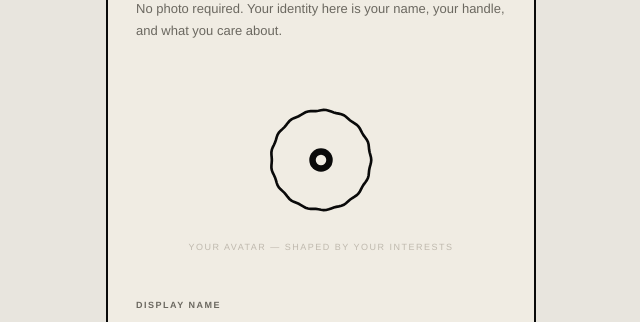
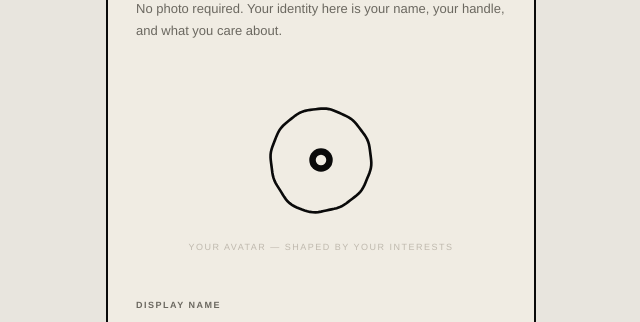
Before and after one commit to circleman-collab/circle-app, a React (Vite) app: page / in a window 1280 px wide. Shown: the part 164-486 px from the top of the page, without its empty margins (319-959 px from the left). Built offline with nearby package versions, Linux system fonts and the light colour scheme.

Commit message:
avatar movement update

```diff
--- a/src/App.jsx
+++ b/src/App.jsx
@@ -46,19 +46,44 @@ function tagSeed(tags){var s=0;(tags||[]).forEach(t=>{for(var i=0;i<t.length;i++
 function seededRand(seed,i){var x=Math.sin(seed+i*127.1)*43758.5453123;return x-Math.floor(x);}
 
 function genAvatarPath(tags,size){
-  var n=tags.length,seed=tagSeed(tags),cx=size/2,cy=size/2,baseR=size*0.36,steps=120,reveal=n/9;
-  var numPulls=4+Math.floor(seededRand(seed,0)*3),pulls=[];
-  for(var p=0;p<numPulls;p++){var angle=(p/numPulls)*Math.PI*2+seededRand(seed,p+1)*1.1-0.55;var depth=size*(0.10+seededRand(seed,p+10)*0.13);var width=0.38+seededRand(seed,p+20)*0.35;pulls.push({angle,depth,width});}
-  var numBumps=numPulls,bumps=[];
-  for(var b=0;b<numBumps;b++){var bAngle=((b+0.5)/numBumps)*Math.PI*2+seededRand(seed,b+30)*0.5;var bHeight=size*(0.018+seededRand(seed,b+40)*0.028);var bWidth=0.25+seededRand(seed,b+50)*0.2;bumps.push({angle:bAngle,height:bHeight,width:bWidth});}
-  var d="";
+  var n=tags.length,seed=tagSeed(tags),cx=size/2,cy=size/2;
+  var reveal=Math.max(0.15,n/9); // always show something even with 0 tags
+  var sr=seededRand; // shorthand
+
+  // Base radius varies by seed — some avatars are bigger, some compact
+  var baseR=size*(0.28+sr(seed,99)*0.12);
+
+  // Pull count: 2–8, influenced by tag count for complexity
+  var minPulls=2,maxPulls=3+Math.floor(n/2);
+  var numPulls=minPulls+Math.floor(sr(seed,0)*(maxPulls-minPulls+1));
+
+  // Pulls: mix of deep inward dents and outward spikes
+  var pulls=[];
+  for(var p=0;p<numPulls;p++){
+    var angle=(p/numPulls)*Math.PI*2+sr(seed,p+1)*1.4-0.7;
+    var isSpike=sr(seed,p+60)>0.55; // ~45% chance of outward spike
+    var depth=isSpike
+      ?-size*(0.06+sr(seed,p+10)*0.14)  // outward spike
+      : size*(0.08+sr(seed,p+10)*0.22); // inward dent — deeper than before
+    var width=0.18+sr(seed,p+20)*0.55;  // wider range — some tight, some broad
+    pulls.push({angle,depth,width,isSpike});
+  }
+
+  // High-frequency noise for texture — varies per seed
+  var noiseAmp=size*(0.005+sr(seed,77)*0.018);
+  var noiseFreq=Math.floor(5+sr(seed,78)*14);
+
+  var steps=120,d="";
   for(var i=0;i<=steps;i++){
     var t=(i/steps)*Math.PI*2,pullTotal=0;
-    for(var pi=0;pi<pulls.length;pi++){var diff=t-pulls[pi].angle;while(diff>Math.PI)diff-=Math.PI*2;while(diff<-Math.PI)diff+=Math.PI*2;pullTotal+=Math.exp(-(diff*diff)/(2*pulls[pi].width*pulls[pi].width))*pulls[pi].depth;}
-    var bumpTotal=0;
-    for(var bi=0;bi<bumps.length;bi++){var bdiff=t-bumps[bi].angle;while(bdiff>Math.PI)bdiff-=Math.PI*2;while(bdiff<-Math.PI)bdiff+=Math.PI*2;bumpTotal+=Math.exp(-(bdiff*bdiff)/(2*bumps[bi].width*bumps[bi].width))*bumps[bi].height;}
-    var residual=size*0.004*Math.sin(t*17+seed%6.28);
-    var wr=baseR-pullTotal*reveal+bumpTotal*reveal+residual;
+    for(var pi=0;pi<pulls.length;pi++){
+      var diff=t-pulls[pi].angle;
+      while(diff>Math.PI)diff-=Math.PI*2;
+      while(diff<-Math.PI)diff+=Math.PI*2;
+      pullTotal+=Math.exp(-(diff*diff)/(2*pulls[pi].width*pulls[pi].width))*pulls[pi].depth;
+    }
+    var noise=noiseAmp*Math.sin(t*noiseFreq+seed%6.28);
+    var wr=baseR-pullTotal*reveal+noise*reveal;
     d+=(i===0?"M ":"L ")+(cx+wr*Math.cos(t-Math.PI/2)).toFixed(2)+" "+(cy+wr*Math.sin(t-Math.PI/2)).toFixed(2)+" ";
   }
   return d+"Z";
@@ -77,17 +102,70 @@ function StaticAvatar({tags,size=24,color=INK,bg=BG}){
 }
 
 // FIX 3: Added flexShrink:0 to SVG style
-function UserAvatar({tags,size=40,color=INK,bg=BG,burst=false,grand=false,onBurstEnd}){
+function UserAvatar({tags,size=40,color=INK,bg=BG,burst=false,grand=false,animStyle=0,onBurstEnd}){
   var path=genAvatarPath(tags,size),cx=size/2,cy=size/2,n=tags.length;
   var breatheAmp=0.018+(n/9)*0.055,breatheSpeed=0.018+(n/9)*0.014;
   var [breathe,setBreathe]=useState(1);
   var breatheRaf=useRef(null),breatheT=useRef(Math.random()*Math.PI*2);
   useEffect(()=>{function loop(){breatheT.current+=breatheSpeed;setBreathe(1+breatheAmp*Math.sin(breatheT.current));breatheRaf.current=requestAnimationFrame(loop);}breatheRaf.current=requestAnimationFrame(loop);return()=>cancelAnimationFrame(breatheRaf.current);},[breatheAmp,breatheSpeed]);
-  var [particles,setParticles]=useState(null),[burstProg,setBurstProg]=useState(0),[expand,setExpand]=useState(1);
-  var burstRaf=useRef(null),burstStart=useRef(null),BURST_DUR=grand?1100:620;
-  useEffect(()=>{if(!burst)return;setParticles(genAvatarParticles(18,size,grand));setBurstProg(0);setExpand(1);burstStart.current=performance.now();function tick(){var p=Math.min(1,(performance.now()-burstStart.current)/BURST_DUR);setBurstProg(p);if(grand){var ep=p<0.18?p/0.18:1-((p-0.18)/0.82);setExpand(1+ep*0.13);}if(p<1){burstRaf.current=requestAnimationFrame(tick);}else{setParticles(null);setBurstProg(0);setExpand(1);onBurstEnd&&onBurstEnd();}}burstRaf.current=requestAnimationFrame(tick);return()=>cancelAnimationFrame(burstRaf.current);},[burst]);
+  var [particles,setParticles]=useState(null),[burstProg,setBurstProg]=useState(0),[expand,setExpand]=useState(1),[rotate,setRotate]=useState(0);
+  var burstRaf=useRef(null),burstStart=useRef(null);
+  // animStyle: 0=pop, 1=spin, 2=scatter, 3=ripple
+  var BURST_DUR=grand?1100:animStyle===3?900:animStyle===2?750:620;
+  useEffect(()=>{
+    if(!burst)return;
+    var pCount=animStyle===2?28:18;
+    setParticles(genAvatarParticles(pCount,size,grand));
+    setBurstProg(0);setExpand(1);setRotate(0);
+    burstStart.current=performance.now();
+    function tick(){
+      var p=Math.min(1,(performance.now()-burstStart.current)/BURST_DUR);
+      setBurstProg(p);
+      if(animStyle===0||grand){
+        // pop: expand then contract
+        var ep=p<0.18?p/0.18:1-((p-0.18)/0.82);
+        setExpand(1+ep*(grand?0.13:0.08));
+      } else if(animStyle===1){
+        // spin: rotate while expanding slightly then settling
+        setRotate(p*p*22);
+        setExpand(1+Math.sin(p*Math.PI)*0.1);
+      } else if(animStyle===2){
+        // scatter: quick small pop, particles do the work
+        setExpand(1+Math.sin(p*Math.PI)*0.05);
+      } else if(animStyle===3){
+        // ripple: expands and stays large, slowly deflates
+        setExpand(1+Math.sin(Math.min(p,0.5)*Math.PI)*0.15);
+      }
+      if(p<1){burstRaf.current=requestAnimationFrame(tick);}
+      else{setParticles(null);setBurstProg(0);setExpand(1);setRotate(0);onBurstEnd&&onBurstEnd();}
+    }
+    burstRaf.current=requestAnimationFrame(tick);
+    return()=>cancelAnimationFrame(burstRaf.current);
+  },[burst]);
   var strokeW=size*0.032*(0.6+(n/9)*0.5);
-  return(<svg width={size} height={size} viewBox={"0 0 "+size+" "+size} style={{overflow:"visible",flexShrink:0}}>{grand&&burst&&burstProg>0&&[0,0.15,0.3].map((off,i)=>{var rp=Math.max(0,Math.min(1,(burstProg-off)/0.7));if(rp<=0)return null;return <circle key={i} cx={cx} cy={cy} r={size*(0.36+rp*0.55)} fill="none" stroke={color} strokeWidth={(1-rp)*size*0.022} opacity={(1-rp)*0.5} style={{pointerEvents:"none"}}/>;})}{particles&&particles.map((p,i)=>{var lp=Math.max(0,Math.min(1,(burstProg-p.delay)/(1-p.delay)));if(lp<=0)return null;var e=Math.pow(lp,0.5),lat=p.drift*Math.sin(e*Math.PI*p.driftFreq),pa=p.angle+Math.PI/2;var px=cx+Math.cos(p.angle)*p.dist*e+Math.cos(pa)*lat,py=cy+Math.sin(p.angle)*p.dist*e+Math.sin(pa)*lat;return <circle key={i} cx={px} cy={py} r={Math.max(0.1,p.size*(1-e*0.5))} fill={color} opacity={Math.pow(1-e,grand?0.7:0.9)*(grand?0.95:0.85)} style={{pointerEvents:"none"}}/>;})}<g transform={`translate(${cx},${cy}) scale(${breathe*expand}) translate(${-cx},${-cy})`}><path d={path} fill="none" stroke={color} strokeWidth={strokeW}/><circle cx={cx} cy={cy} r={size*0.085} fill={color}/><circle cx={cx} cy={cy} r={size*0.038} fill={bg}/></g></svg>);
+  var particleDistMult=animStyle===2?1.6:1;
+  return(<svg width={size} height={size} viewBox={"0 0 "+size+" "+size} style={{overflow:"visible",flexShrink:0}}>
+    {grand&&burst&&burstProg>0&&[0,0.15,0.3].map((off,i)=>{var rp=Math.max(0,Math.min(1,(burstProg-off)/0.7));if(rp<=0)return null;return <circle key={i} cx={cx} cy={cy} r={size*(0.36+rp*0.55)} fill="none" stroke={color} strokeWidth={(1-rp)*size*0.022} opacity={(1-rp)*0.5} style={{pointerEvents:"none"}}/>;})}
+    {/* Ripple style rings */}
+    {animStyle===3&&burst&&burstProg>0&&[0,0.2].map((off,i)=>{var rp=Math.max(0,Math.min(1,(burstProg-off)/0.8));if(rp<=0)return null;return <circle key={i} cx={cx} cy={cy} r={size*(0.3+rp*0.6)} fill="none" stroke={color} strokeWidth={(1-rp)*size*0.018} opacity={(1-rp)*0.4} style={{pointerEvents:"none"}}/>;})
+    }
+    {particles&&particles.map((p,i)=>{
+      var lp=Math.max(0,Math.min(1,(burstProg-p.delay)/(1-p.delay)));
+      if(lp<=0)return null;
+      var e=Math.pow(lp,animStyle===2?0.4:0.5);
+      var dist=p.dist*particleDistMult;
+      var lat=p.drift*Math.sin(e*Math.PI*p.driftFreq),pa=p.angle+Math.PI/2;
+      var px=cx+Math.cos(p.angle)*dist*e+Math.cos(pa)*lat;
+      var py=cy+Math.sin(p.angle)*dist*e+Math.sin(pa)*lat;
+      var fadeExp=animStyle===2?0.55:grand?0.7:0.9;
+      return <circle key={i} cx={px} cy={py} r={Math.max(0.1,p.size*(1-e*0.5))} fill={color} opacity={Math.pow(1-e,fadeExp)*(grand?0.95:0.85)} style={{pointerEvents:"none"}}/>;
+    })}
+    <g transform={`translate(${cx},${cy}) scale(${breathe*expand}) rotate(${rotate}) translate(${-cx},${-cy})`}>
+      <path d={path} fill="none" stroke={color} strokeWidth={strokeW}/>
+      <circle cx={cx} cy={cy} r={size*0.085} fill={color}/>
+      <circle cx={cx} cy={cy} r={size*0.038} fill={bg}/>
+    </g>
+  </svg>);
 }
 
 function genCoalesceParticles(count,tx,ty){
@@ -723,15 +801,16 @@ function OnboardingFlow({onComplete}){
   var bb={fontFamily:font,fontWeight:700,fontSize:10,letterSpacing:2,textTransform:"uppercase",cursor:"pointer",padding:"12px 0",border:"none",width:"100%"};
   var ii={background:"none",border:"none",borderBottom:"2px solid "+INK,outline:"none",fontFamily:font,color:INK,width:"100%"};
   useEffect(()=>{if(inputRef.current)inputRef.current.focus();},[step]);
-  function addTag(t){var c=t.trim().toLowerCase().replace(/[^a-z0-9 ]/g,"").trim();if(!c||tags.includes(c)||tags.length>=9)return;var next=[...tags,c];setTags(next);setTagInput("");var isGrand=next.length===9;setAvatarGrand(isGrand);setAvatarBurst(true);}
-  function removeTag(t){setTags(p=>p.filter(x=>x!==t));setAvatarGrand(false);setAvatarBurst(true);}
+  var [avatarAnimStyle,setAvatarAnimStyle]=useState(0);
+  function addTag(t){var c=t.trim().toLowerCase().replace(/[^a-z0-9 ]/g,"").trim();if(!c||tags.includes(c)||tags.length>=9)return;var next=[...tags,c];setTags(next);setTagInput("");var isGrand=next.length===9;setAvatarGrand(isGrand);setAvatarAnimStyle(isGrand?0:Math.floor(Math.random()*4));setAvatarBurst(true);}
+  function removeTag(t){setTags(p=>p.filter(x=>x!==t));setAvatarGrand(false);setAvatarAnimStyle(Math.floor(Math.random()*4));setAvatarBurst(true);}
   var canNext1=name.trim().length>=2&&handle.trim().length>=2,canNext2=tags.length>=5;
   function finish(){var hh=handle.trim().startsWith("@")?handle.trim():"@"+handle.trim();onComplete({id:"user_local",displayName:name.trim(),handle:hh,tags,status:status.trim(),pulseCheck,statusPresets:[...DEFAULT_PRESETS]});}
   return(<div style={{flex:1,display:"flex",flexDirection:"column",background:BG}}>
     <div style={{padding:"32px 28px 0"}}><div style={{fontWeight:900,fontSize:28,letterSpacing:4,textTransform:"uppercase",color:INK,marginBottom:6}}>Circle</div><div style={{fontSize:10,color:INK_MID,letterSpacing:2,fontWeight:700,marginBottom:28}}>STEP {step} OF 3</div><div style={{height:2,background:INK_LIGHT,marginBottom:32,position:"relative"}}><div style={{position:"absolute",top:0,left:0,height:"100%",background:INK,width:((step/3)*100)+"%",transition:"width 0.4s"}}/></div></div>
     {step===1&&(<div style={{flex:1,display:"flex",flexDirection:"column",padding:"0 28px 32px",gap:28,overflowY:"auto"}}>
       <div><div style={{fontSize:10,fontWeight:700,letterSpacing:2,textTransform:"uppercase",color:INK_MID,marginBottom:6}}>Who are you?</div><div style={{fontSize:13,color:INK_MID,lineHeight:1.7}}>No photo required. Your identity here is your name, your handle, and what you care about.</div></div>
-      <div style={{display:"flex",flexDirection:"column",alignItems:"center",gap:12,padding:"20px 0"}}><UserAvatar tags={tags} size={140} color={INK} bg={BG} burst={avatarBurst} grand={avatarGrand} onBurstEnd={()=>{setAvatarBurst(false);setAvatarGrand(false);}}/><div style={{fontSize:9,color:INK_LIGHT,letterSpacing:1.5,textTransform:"uppercase"}}>Your avatar — shaped by your interests</div></div>
+      <div style={{display:"flex",flexDirection:"column",alignItems:"center",gap:12,padding:"20px 0"}}><UserAvatar tags={tags} size={140} color={INK} bg={BG} burst={avatarBurst} grand={avatarGrand} animStyle={avatarAnimStyle} onBurstEnd={()=>{setAvatarBurst(false);setAvatarGrand(false);}}/><div style={{fontSize:9,color:INK_LIGHT,letterSpacing:1.5,textTransform:"uppercase"}}>Your avatar — shaped by your interests</div></div>
       <div style={{display:"flex",flexDirection:"column",gap:20}}>
         <div><div style={{fontSize:9,fontWeight:700,letterSpacing:1.5,textTransform:"uppercase",color:INK_MID,marginBottom:8}}>Display name</div><input ref={inputRef} value={name} onChange={e=>setName(e.target.value)} placeholder="Your name" maxLength={32} style={{...ii,fontSize:20,fontWeight:900,padding:"6px 0"}} onKeyDown={e=>{if(e.key==="Enter"&&canNext1)setStep(2);}}/></div>
         <div><div style={{fontSize:9,fontWeight:700,letterSpacing:1.5,textTransform:"uppercase",color:INK_MID,marginBottom:8}}>Handle</div><input value={handle} onChange={e=>setHandle(e.target.value.replace(/\s/g,""))} placeholder="@yourhandle" maxLength={24} style={{...ii,fontSize:16,fontWeight:700,padding:"6px 0",color:INK_MID}} onKeyDown={e=>{if(e.key==="Enter"&&canNext1)setStep(2);}}/><div style={{fontSize:9,color:INK_LIGHT,marginTop:6}}>This is how others see you in circles.</div></div>
@@ -740,7 +819,7 @@ function OnboardingFlow({onComplete}){
     </div>)}
     {step===2&&(<div style={{flex:1,display:"flex",flexDirection:"column",padding:"0 28px 32px",gap:20,overflowY:"auto"}}>
       <div><div style={{fontSize:10,fontWeight:700,letterSpacing:2,textTransform:"uppercase",color:INK_MID,marginBottom:6}}>What are you into?</div><div style={{fontSize:13,color:INK_MID,lineHeight:1.7}}>Pick 5–9 interests. These shape your avatar, your pulse signal, and what circles find you.</div></div>
-      <div style={{display:"flex",flexDirection:"column",alignItems:"center",gap:10,padding:"12px 0"}}><UserAvatar tags={tags} size={120} color={INK} bg={BG} burst={avatarBurst} grand={avatarGrand} onBurstEnd={()=>{setAvatarBurst(false);setAvatarGrand(false);}}/><div style={{fontSize:9,color:INK_LIGHT,letterSpacing:1,textTransform:"uppercase"}}>{tags.length} / 9 selected</div></div>
+      <div style={{display:"flex",flexDirection:"column",alignItems:"center",gap:10,padding:"12px 0"}}><UserAvatar tags={tags} size={120} color={INK} bg={BG} burst={avatarBurst} grand={avatarGrand} animStyle={avatarAnimStyle} onBurstEnd={()=>{setAvatarBurst(false);setAvatarGrand(false);}}/><div style={{fontSize:9,color:INK_LIGHT,letterSpacing:1,textTransform:"uppercase"}}>{tags.length} / 9 selected</div></div>
       <div style={{minHeight:56,display:"flex",flexWrap:"wrap",gap:8,alignItems:"flex-start"}}>{tags.length===0&&<span style={{fontSize:10,color:INK_LIGHT,fontStyle:"italic"}}>Tap interests below to add them</span>}{tags.map(t=>(<div key={t} onClick={()=>removeTag(t)} style={{display:"inline-flex",alignItems:"center",gap:5,background:INK,color:BG,padding:"5px 10px",fontSize:10,fontWeight:700,letterSpacing:1,textTransform:"uppercase",cursor:"pointer"}}>{t} <span style={{opacity:.5}}>×</span></div>))}</div>
       {tags.length<9&&(<div style={{display:"flex",gap:8,alignItems:"center"}}><input ref={step===2?inputRef:null} value={tagInput} onChange={e=>setTagInput(e.target.value.toLowerCase())} onKeyDown={e=>{if(e.key==="Enter"||e.key===" "){e.preventDefault();addTag(tagInput);}}} placeholder="or type your own..." maxLength={24} style={{...ii,fontSize:16,padding:"6px 0",flex:1}}/><button onClick={()=>addTag(tagInput)} style={{background:tagInput.trim()?INK:"none",color:tagInput.trim()?BG:INK_LIGHT,border:"none",padding:"8px 14px",fontFamily:font,fontWeight:700,fontSize:10,cursor:"pointer",letterSpacing:1,minHeight:44}}>+</button></div>)}
       <div><div style={{fontSize:9,fontWeight:700,letterSpacing:1.5,textTransform:"uppercase",color:INK_MID,marginBottom:10}}>Suggestions</div><div style={{display:"flex",flexWrap:"wrap",gap:7}}>{ALL_INTEREST_TAGS.filter(s=>!tags.includes(s)).map(s=>(<div key={s} onClick={()=>{if(tags.length<9)addTag(s);}} style={{border:"1.5px solid "+INK_LIGHT,padding:"8px 12px",fontSize:9,fontWeight:700,letterSpacing:1,textTransform:"uppercase",cursor:tags.length<9?"pointer":"default",color:tags.length<9?INK_MID:INK_LIGHT,minHeight:36,display:"inline-flex",alignItems:"center"}}>{s}</div>))}</div></div>
@@ -822,8 +901,10 @@ function BottomNav({tab,setTab,currentUser}){
     var c=active?BG:INK_MID;
     if(name==="map")return(
       <svg width={36} height={36} viewBox="0 0 36 36">
-        <line x1={18} y1={2} x2={18} y2={34} stroke={c} strokeWidth={2} strokeLinecap="round"/>
-        <line x1={2} y1={18} x2={34} y2={18} stroke={c} strokeWidth={2} strokeLinecap="round"/>
+        <line x1={18} y1={2} x2={18} y2={12} stroke={c} strokeWidth={2} strokeLinecap="round"/>
+        <line x1={18} y1={24} x2={18} y2={34} stroke={c} strokeWidth={2} strokeLinecap="round"/>
+        <line x1={2} y1={18} x2={12} y2={18} stroke={c} strokeWidth={2} strokeLinecap="round"/>
+        <line x1={24} y1={18} x2={34} y2={18} stroke={c} strokeWidth={2} strokeLinecap="round"/>
         <circle cx={18} cy={18} r={3} fill={c}/>
       </svg>
     );
```
